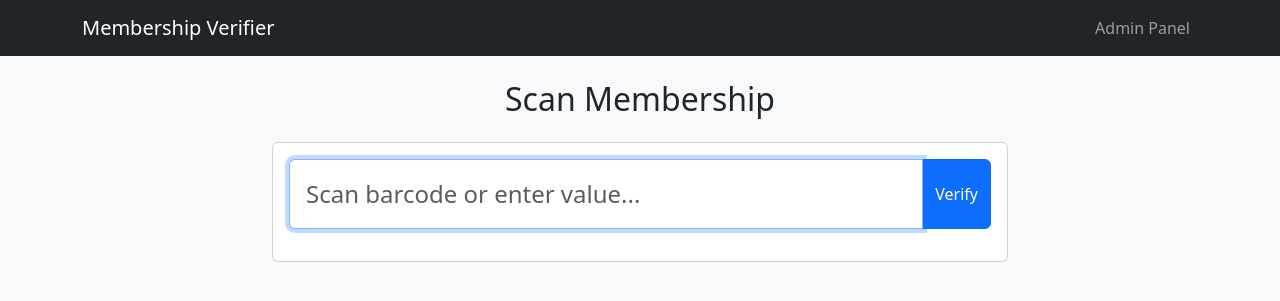
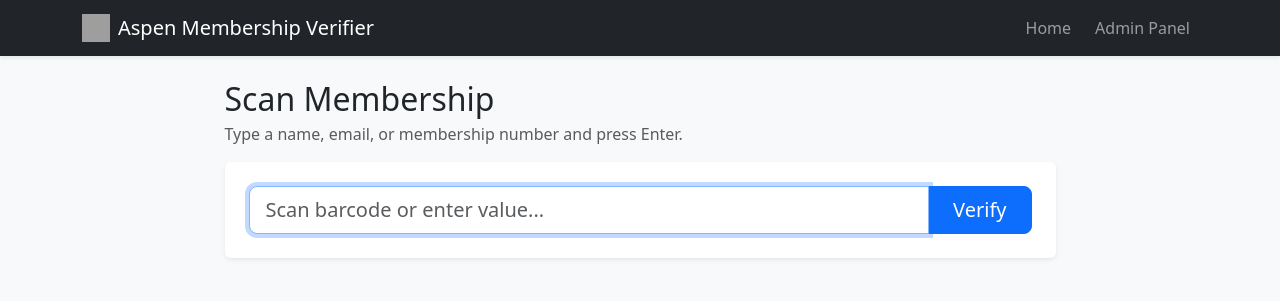
Before and after one commit to MrToast72/Membership-Web-App, a FastAPI app: page / in a window 1280 px wide. Shown: the top 301 px of the page. Run offline with FastAPI, Linux system fonts and the light colour scheme; grey boxes are pictures that could not be loaded.

Commit message:
Improve member lookup and admin UI

```diff
--- a/app/main.py
+++ b/app/main.py
@@ -96,12 +96,6 @@ async def edit_member(member_id: int, request: Request):
     form = await request.form()
     conn = get_connection()
     try:
-        original_hash = acquire_change_lock()
-
-        if not verify_change_lock(original_hash):
-            release_change_lock()
-            return JSONResponse({"status": "error", "message": "Database changed during operation"})
-
         for field in ['name', 'email', 'membership_number', 'membership_type', 'amount_used']:
             if field in form:
                 value = sanitize_input(form[field])
@@ -114,7 +108,6 @@ async def edit_member(member_id: int, request: Request):
             update_member_field(conn, member_id, bool_field, value)
 
         add_audit_entry(conn, "member_edited", {"member_id": member_id, "changes": dict(form)})
-        release_change_lock()
         return JSONResponse({"status": "success"})
     finally:
         conn.close()
--- a/app/templates/base.html
+++ b/app/templates/base.html
@@ -3,7 +3,7 @@
 <head>
     <meta charset="UTF-8">
     <meta name="viewport" content="width=device-width, initial-scale=1.0">
-    <title>{% block title %}Membership Verifier{% endblock %}</title>
+    <title>{% block title %}Aspen Membership Verifier{% endblock %}</title>
     <link rel="icon" href="/static/assets/app_icon_32.png" type="image/png">
     <link href="https://cdn.jsdelivr.net/npm/bootstrap@5.3.0/dist/css/bootstrap.min.css" rel="stylesheet">
     <style>
@@ -16,10 +16,14 @@
     </style>
 </head>
 <body>
-    <nav class="navbar navbar-expand-lg navbar-dark bg-dark">
+    <nav class="navbar navbar-expand-lg navbar-dark bg-dark shadow-sm">
         <div class="container">
-            <a class="navbar-brand" href="/">Membership Verifier</a>
-            <div class="navbar-nav ms-auto">
+            <a class="navbar-brand d-flex align-items-center gap-2" href="/">
+                <img src="/static/assets/app_icon_32.png" alt="Aspen" width="28" height="28">
+                <span>Aspen Membership Verifier</span>
+            </a>
+            <div class="navbar-nav ms-auto d-flex flex-row gap-2 align-items-center">
+                <a class="nav-link" href="/">Home</a>
                 <a class="nav-link" href="/admin">Admin Panel</a>
             </div>
         </div>
--- a/app/templates/index.html
+++ b/app/templates/index.html
@@ -2,24 +2,29 @@
 
 {% block content %}
 <div class="row justify-content-center">
-    <div class="col-md-8">
-        <h2 class="text-center mb-4">Scan Membership</h2>
+    <div class="col-12 col-xl-9">
+        <div class="d-flex align-items-center justify-content-between mb-3">
+            <div>
+                <h2 class="mb-1">Scan Membership</h2>
+                <div class="text-muted">Type a name, email, or membership number and press Enter.</div>
+            </div>
+        </div>
 
-        <div class="card">
-            <div class="card-body">
-                <form id="scanForm" onsubmit="return handleScan(event)">
-                    <div class="input-group mb-3">
+        <div class="card shadow-sm border-0 mb-3">
+            <div class="card-body p-3 p-md-4">
+                <form id="scanForm">
+                    <div class="input-group input-group-lg">
                         <input type="text" id="scanInput" class="form-control scan-input"
                                placeholder="Scan barcode or enter value..."
                                autofocus autocomplete="off">
-                        <button class="btn btn-primary" type="submit">Verify</button>
+                        <button class="btn btn-primary px-4" type="submit">Verify</button>
                     </div>
                 </form>
             </div>
         </div>
 
         <div id="resultPanel" class="mt-4" style="display:none;">
-            <div id="memberCard" class="card member-card">
+            <div id="memberCard" class="card member-card shadow-sm border-0">
                 <div class="card-header d-flex justify-content-between align-items-center" id="resultHeader">
                     <span id="resultTitle"></span>
                     <button class="btn btn-sm btn-outline-primary" id="editBtn" style="display:none;" onclick="editCurrentMember()">Edit</button>
@@ -45,6 +50,9 @@
 <script>
 let scanInput = document.getElementById('scanInput');
 let currentMember = null;
+let scanForm = document.getElementById('scanForm');
+
+scanForm.addEventListener('submit', handleScan);
 
 function handleScan(e) {
     e.preventDefault();
@@ -57,7 +65,8 @@ function handleScan(e) {
         body: 'scan_value=' + encodeURIComponent(value)
     })
     .then(r => r.json())
-    .then(data => displayResult(data, value));
+    .then(data => displayResult(data, value))
+    .catch(() => displayResult({status: 'error', message: 'Unable to verify membership.'}, value));
 
     scanInput.value = '';
     return false;
@@ -77,8 +86,8 @@ function displayResult(data, scanValue) {
 
     if (data.status === 'verified') {
         currentMember = data.member;
-        card.className = 'card member-card verified';
-        title.innerHTML = '✓ Verified: ' + (data.member.name || 'Unknown');
+        card.className = 'card member-card verified shadow-sm border-0';
+        title.innerHTML = 'Verified';
         editBtn.style.display = 'inline-block';
         body.innerHTML = `
             <div class="row">
@@ -97,24 +106,33 @@ function displayResult(data, scanValue) {
         `;
     } else if (data.status === 'multiple_matches') {
         currentMember = null;
-        card.className = 'card member-card multiple';
-        title.innerHTML = '⚠ Multiple Matches Found';
+        card.className = 'card member-card multiple shadow-sm border-0';
+        title.innerHTML = 'Multiple Matches Found';
         editBtn.style.display = 'none';
-        body.innerHTML = `<p>Found ${data.members.length} matches for "${scanValue}"</p>`;
+        const members = data.members || data.multiple || [];
+        body.innerHTML = `<p>Found ${members.length} matches for "${scanValue}"</p>`;
 
         const list = document.getElementById('matchList');
         list.innerHTML = '';
-        data.members.forEach(m => {
+        members.forEach(m => {
             list.innerHTML += `<li class="list-group-item" style="cursor:pointer" onclick="selectMember(${m.id})">${m.name} (${m.membership_number})</li>`;
         });
         multiPanel.style.display = 'block';
+    } else if (data.status === 'error') {
+        currentMember = null;
+        card.className = 'card member-card not-found shadow-sm border-0';
+        title.innerHTML = 'Error';
+        editBtn.style.display = 'none';
+        body.innerHTML = `<p>${data.message || 'Unable to verify membership.'}</p>`;
     } else {
         currentMember = null;
-        card.className = 'card member-card not-found';
-        title.innerHTML = '✗ Not Found';
+        card.className = 'card member-card not-found shadow-sm border-0';
+        title.innerHTML = 'Not Found';
         editBtn.style.display = 'none';
         body.innerHTML = `<p>No membership found for "${scanValue}"</p>`;
     }
+
+    scanInput.focus();
 }
 
 function selectMember(memberId) {
@@ -134,4 +152,5 @@ function editCurrentMember() {
 
 scanInput.focus();
 setInterval(() => scanInput.focus(), 1000);
+</script>
 {% endblock %}
```
Also changed, not shown: app/services/membership_service.py (+12 -3 lines), app/templates/admin.html (+18 -10 lines).
